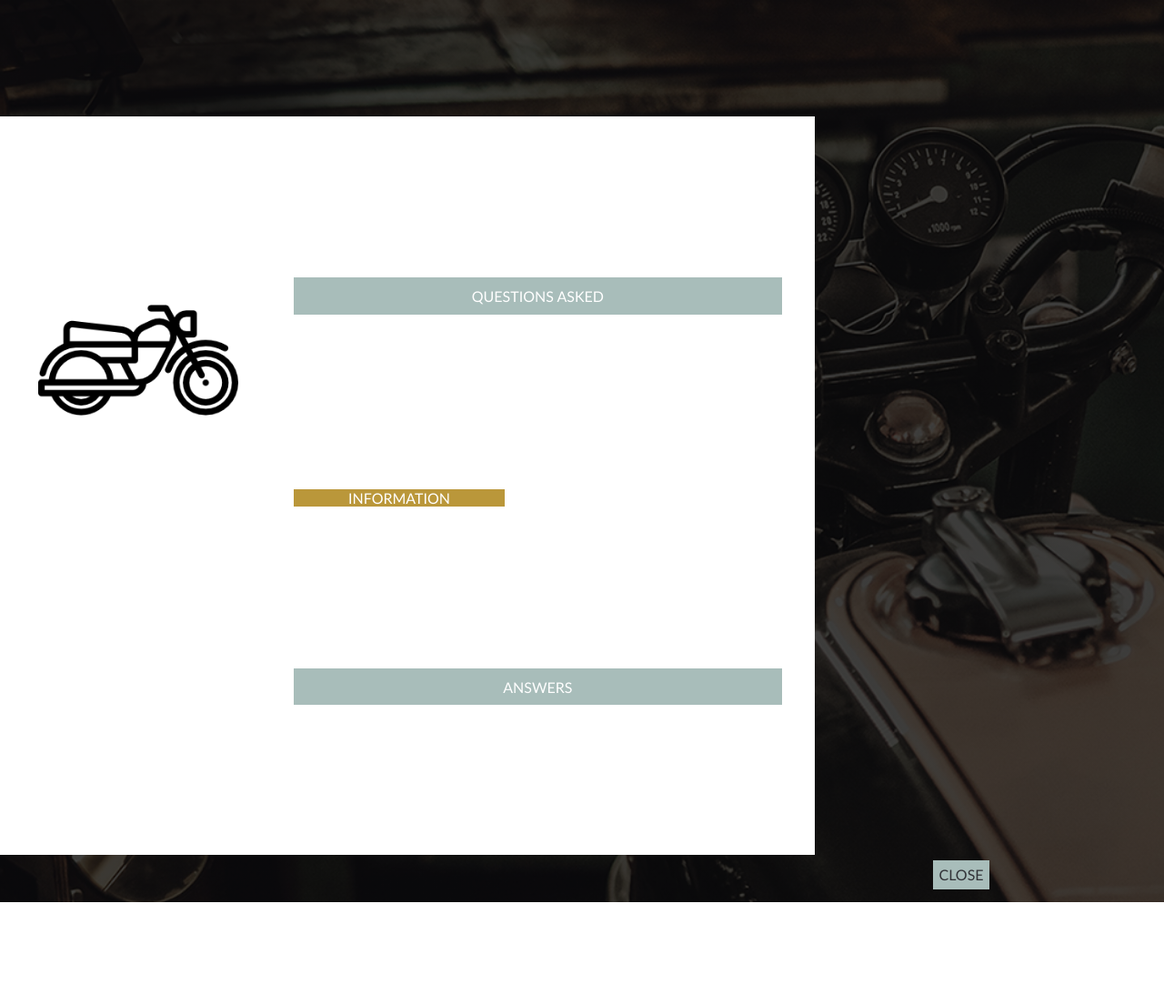
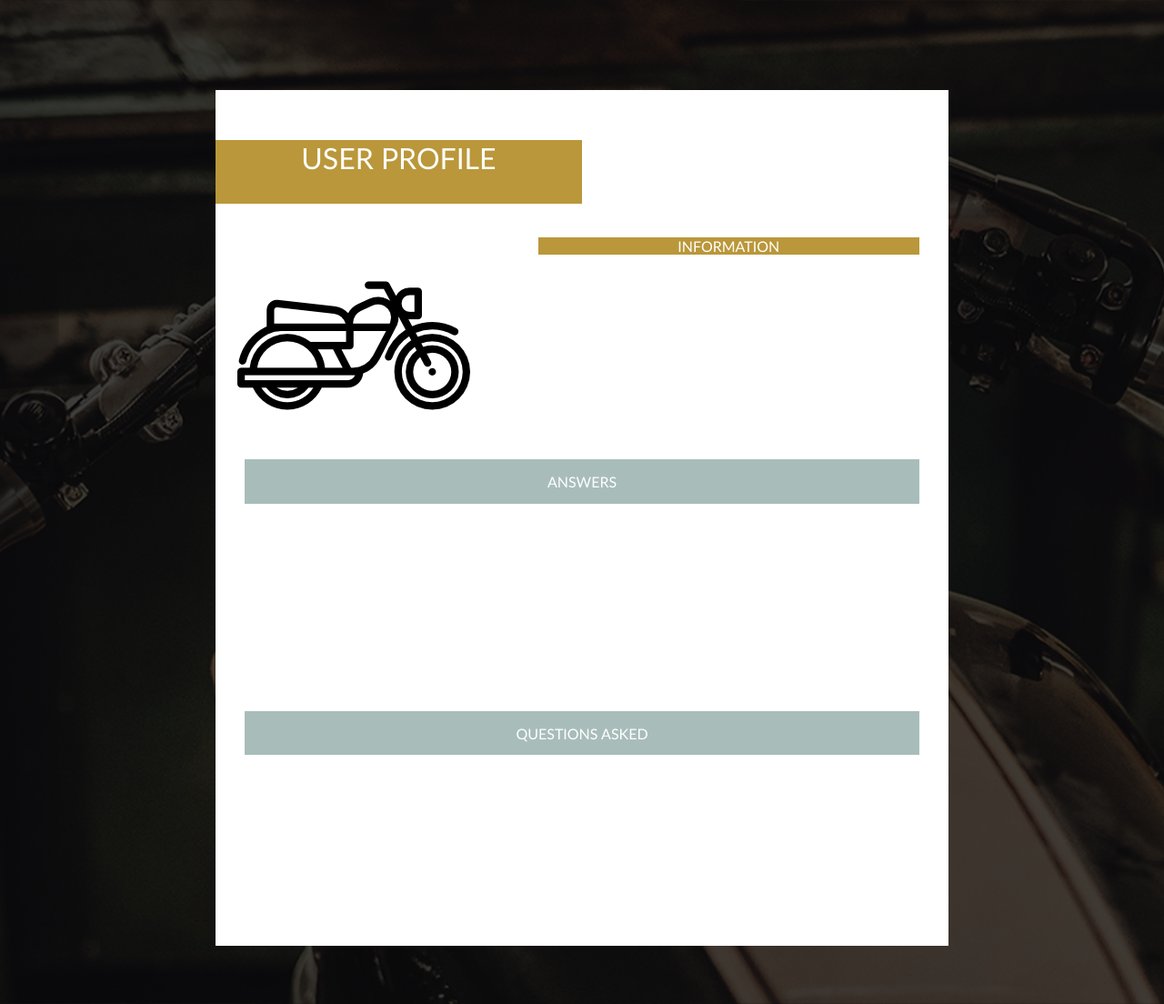
Before and after one commit to bike-md/bike_md, a Django app: page /diag_app/profile/ in a window 1280 px wide. Shown: the whole page at 91% size. Before the commit the page ends 992 px from the top, so only its background shows below. Run offline with Django 3.2, Linux system fonts and the light colour scheme; the visitor is signed in with stand-in values (Sample User, id 1); data comes from the database, SQL or seed files in the repository; data that the repository does not hold is empty; parts of the project's set-up code (start-up, migrations or seed data) failed here and were passed over; some libraries are stand-ins or nearby versions.

Commit message:
pushing profile changes

```diff
--- a/diag_app/static/css/_createaccount.scss
+++ b/diag_app/static/css/_createaccount.scss
@@ -24,7 +24,7 @@
   height: auto;
   padding-top: 2%;
   padding-bottom: 5%;
-  margin: 0 auto;;
+  margin: 0 auto;
 }
 
 
@@ -99,7 +99,6 @@ padding-top: 2%;
     .register-form-submit-button:hover {
       background-color:rgba($charcoal, .8);
       border: none;
-
       }
 
 .register-user-title {
--- a/diag_app/static/css/_profile.scss
+++ b/diag_app/static/css/_profile.scss
@@ -1,23 +1,6 @@
 @import "variables";
 @import "mixins";
 
-.profile-page-username {
-  @include regularfont;
-  color: $charcoal;
-font-weight: 200;
-margin-top: 1%;}
-
-
-.profile-page-information {
-font-size: 1rem;
-font-weight: 400;
-margin-top: .5%;
-}
-.modaltext {
-  @include smallfont;
-  color: $charcoal;
-  font-weight: 200;
-}
 .userprofilebody {
 background-image:
 linear-gradient(
@@ -26,10 +9,93 @@ margin-top: .5%;
 ),
 url("../images/index-background.jpg");
 background-size:cover;
+background-position:center;
 margin:0;
-  overflow:auto;
+padding: 5%;
+}
+.profile-details-goldendecor {
+background-color: $golden;
+height: 70px;
+width: 50%;
+}
+.profile-details-container {
+// display:block;
+height: auto;
+width:70%;
+background-color: white;
+// background-size:cover;
+// background-position:center;
+// background-attachment:fixed;
+padding-top: 2%;
+padding-bottom: 2%;
+box-sizing:border-box;
+margin: 0 auto;
+margin-top: 3%;
+overflow:hidden;
 }
 
+.photo-box {
+// width: 30%;
+height: 220px;
+float: left;
+margin-top: 2%;
+margin-left: 2%;
+margin-bottom: 1%;
+padding:1%;
+background-color: white;
+// position: relative;
+// padding-top: 20px;
+// padding-bottom: 20px;
+// padding-left: 4%;
+.profile-photo img {
+// display: block;
+margin: 0 auto;
+// margin-left: 5%;
+}
+}
+.profile-photo {
+
+}
+.profile-page-information-area {
+font-size: 1rem;
+font-weight: 400;
+margin-top: .5%;
+box-sizing:border-box;
+height: 210px;
+}
+.profile-information-details {
+width: 52%;
+float: right;
+background-color: white;
+margin-left: 1%;
+margin-right: 2%;
+margin-top: 2%;
+padding: 2%;
+overflow: scroll;
+h4 {
+  margin-top: 1%;
+  margin-bottom: 1%;
+}
+p {
+@include smallfont;
+background-color: $golden;
+color: white;
+text-align: center;
+margin-top: 1px;
+}
+}
+.profile-page-username {
+@include regularfont;
+color: $charcoal;
+font-weight: 200;
+margin-top: 1%;
+margin-bottom: 1%;}
+
+.modaltext {
+@include smallfont;
+color: $charcoal;
+font-weight: 200;
+}
 .post-container {
 @include smallfont;
 color: $charcoal;
@@ -42,22 +108,6 @@ margin-top: .5%;
 margin-top: 8%;
 margin-bottom: -.25%;
 }
-
-.profile-photo img {
-  display: block;
-  height: 220px;
-  margin: 0 auto;
-  // margin-left: 5%;
-}
-
-.profile-details {
-  display: inline-block;
-  width:70%;
-  background-color: white;
-  margin: 0 auto;
-  margin-top: 10%;
-}
-
 .profile-box {
 width: 30%;
 height: 220px;
@@ -71,56 +121,13 @@ margin-top: .5%;
 // padding-bottom: 20px;
 // padding-left: 4%;
 }
-
-
-  .profile-information {
-    width: 26%;
-    height: 170px;
-    float: left;
-    background-color: #ffffff;
-    margin-left: 2%;
-    margin-bottom: -1%;
-    padding: 2%;
-    overflow: scroll;
-
-    p {
-      @include smallfont;
-      background-color: $golden;
-      color: white;
-      text-align: center;
-      margin-top: 1px;
-    }
-  }
-
 .profile-questions-asked {
-    width: 60%;
-    height: 170px;
+width: 92%;
+height: 220px;
 float: right;
 background-color: #ffffff;
 margin-right: 2%;
 margin-top: 2%;
-    margin-bottom: 2%;
-    padding: 2%;
-    overflow: scroll;
-
-      p {
-        @include smallfont;
-        background-color: $seafoam;
-        color: white;
-        text-align: center;
-        margin-top: 1px;
-        padding: 2%;
-      }
-  }
-
-
-  .profile-questions-answered {
-    width: 60%;
-    height: 170px;
-    float: right;
-    background-color: #ffffff;
-    margin-right: 2%;
-    margin-bottom: 2%;
 padding: 2%;
 overflow: scroll;
 p {
@@ -132,8 +139,30 @@ margin-top: .5%;
 padding: 2%;
 }
 }
+.techAnswers {
 
+}
+.profile-questions-answered {
+width: 92%;
+height: 220px;
+float: right;
+background-color: #ffffff;
+margin-right: 2%;
+margin-bottom: 1%;
+padding: 2%;
+overflow: scroll;
+p {
+@include smallfont;
+background-color: $seafoam;
+color: white;
+text-align: center;
+margin-top: 1px;
+padding: 2%;
+}
+}
+.profile-techQuestions {
 
+}
 .exitbutton {
 height:40px;
 width:100%;
@@ -158,10 +187,13 @@ margin-top: .5%;
 a:hover{
 color:$seafoam;
 background-color:$charcoal;
-
 }
 }
 
+h4.tech-rating {
+  margin-top: 1%;
+  margin-bottom: 1%;
+}
 
 
 //
--- a/diag_app/static/css/style.css
+++ b/diag_app/static/css/style.css
@@ -684,6 +684,69 @@ hr {
     background-color: #ba973a;
     transition: .5s; }
 
+.userprofilebody {
+  background-image: linear-gradient(rgba(0, 0, 0, 0.75), rgba(0, 0, 0, 0.75)), url("../images/index-background.jpg");
+  background-size: cover;
+  background-position: center;
+  margin: 0;
+  padding: 5%; }
+
+.profile-details-goldendecor {
+  background-color: #ba973a;
+  height: 70px;
+  width: 50%; }
+
+.profile-details-container {
+  height: auto;
+  width: 70%;
+  background-color: white;
+  padding-top: 2%;
+  padding-bottom: 2%;
+  box-sizing: border-box;
+  margin: 0 auto;
+  margin-top: 3%;
+  overflow: hidden; }
+
+.photo-box {
+  height: 220px;
+  float: left;
+  margin-top: 2%;
+  margin-left: 2%;
+  margin-bottom: 1%;
+  padding: 1%;
+  background-color: white; }
+  .photo-box .profile-photo img {
+    margin: 0 auto; }
+
+.profile-page-information-area {
+  font-size: 1rem;
+  font-weight: 400;
+  margin-top: .5%;
+  box-sizing: border-box;
+  height: 210px; }
+
+.profile-information-details {
+  width: 52%;
+  float: right;
+  background-color: white;
+  margin-left: 1%;
+  margin-right: 2%;
+  margin-top: 2%;
+  padding: 2%;
+  overflow: scroll; }
+  .profile-information-details h4 {
+    margin-top: 1%;
+    margin-bottom: 1%; }
+  .profile-information-details p {
+    font-size: 1rem;
+    font-family: gill sans;
+    text-transform: uppercase;
+    font-weight: normal;
+    background-color: #ba973a;
+    color: white;
+    text-align: center;
+    margin-top: 1px; }
+
 .profile-page-username {
   font-size: 1.5rem;
   font-family: gill sans;
@@ -691,12 +754,8 @@ hr {
   font-weight: normal;
   color: #313237;
   font-weight: 200;
-  margin-top: 1%; }
-
-.profile-page-information {
-  font-size: 1rem;
-  font-weight: 400;
-  margin-top: .5%; }
+  margin-top: 1%;
+  margin-bottom: 1%; }
 
 .modaltext {
   font-size: 1rem;
@@ -705,12 +764,6 @@ hr {
   font-weight: normal;
   color: #313237;
   font-weight: 200; }
-
-.userprofilebody {
-  background-image: linear-gradient(rgba(0, 0, 0, 0.75), rgba(0, 0, 0, 0.75)), url("../images/index-background.jpg");
-  background-size: cover;
-  margin: 0;
-  overflow: auto; }
 
 .post-container {
   font-size: 1rem;
@@ -730,18 +783,6 @@ hr {
   margin-top: 8%;
   margin-bottom: -.25%; }
 
-.profile-photo img {
-  display: block;
-  height: 220px;
-  margin: 0 auto; }
-
-.profile-details {
-  display: inline-block;
-  width: 70%;
-  background-color: white;
-  margin: 0 auto;
-  margin-top: 10%; }
-
 .profile-box {
   width: 30%;
   height: 220px;
@@ -752,33 +793,13 @@ hr {
   background-color: white;
   position: relative; }
 
-.profile-information {
-  width: 26%;
-  height: 170px;
-  float: left;
-  background-color: #ffffff;
-  margin-left: 2%;
-  margin-bottom: -1%;
-  padding: 2%;
-  overflow: scroll; }
-  .profile-information p {
-    font-size: 1rem;
-    font-family: gill sans;
-    text-transform: uppercase;
-    font-weight: normal;
-    background-color: #ba973a;
-    color: white;
-    text-align: center;
-    margin-top: 1px; }
-
 .profile-questions-asked {
-  width: 60%;
-  height: 170px;
+  width: 92%;
+  height: 220px;
   float: right;
   background-color: #ffffff;
   margin-right: 2%;
   margin-top: 2%;
-  margin-bottom: 2%;
   padding: 2%;
   overflow: scroll; }
   .profile-questions-asked p {
@@ -793,12 +814,12 @@ hr {
     padding: 2%; }
 
 .profile-questions-answered {
-  width: 60%;
-  height: 170px;
+  width: 92%;
+  height: 220px;
   float: right;
   background-color: #ffffff;
   margin-right: 2%;
-  margin-bottom: 2%;
+  margin-bottom: 1%;
   padding: 2%;
   overflow: scroll; }
   .profile-questions-answered p {
@@ -832,6 +853,10 @@ hr {
   .exitbutton a:hover {
     color: #a8bdba;
     background-color: #313237; }
+
+h4.tech-rating {
+  margin-top: 1%;
+  margin-bottom: 1%; }
 
 .problem-list-box {
   display: block;
--- a/diag_app/templates/profile.html
+++ b/diag_app/templates/profile.html
@@ -14,10 +14,51 @@
     <body class ="userprofilebody">
         <input id="currentTech" type="hidden" name="user_id" value="{{request.user.id}}">
 
+<!--White Box background styling-->
+<div class="profile-details-container">
 
 
-        <div class="profile-details">
-          <div class="profile-title"><p>User Profile<p></div>
+  <!--Title-->
+  <div class="profile-details-goldendecor">
+    <h1 class="profile-title">User Profile</h1>
+</div>
+
+<!--Boxes all of the data-->
+<div class="profile-details-box">
+
+
+<!--Data form-->
+  <div class="photo-box">
+    <div id="profileImg" class="profile-photo">
+        <img  src ="{% static 'images/transport-3.png' %}"  alt="">
+    </div>
+  </div>
+
+  <div class="profile-page-information-area">
+  <div id="techInfo" class="profile-information-details"><p>Information</p></div>
+  </div>
+
+
+  <div class="profile-techAnswers">
+      <div id="techAnswers" class="profile-questions-answered"><p>answers</p></div>
+  </div>
+
+  <div class="profile-techQuestions">
+      <div id="techQuestions" class="profile-questions-asked"><p>questions asked</p></div>
+  </div>
+
+</div>
+</div>
+
+
+
+<!--
+
+        <div class="profile-details-container">
+          <div class="profile-details-box">
+            <div class="profile-details-goldendecor">
+              <h1 class="profile-title">User Profile</h1>
+            </div>
               <div class="profile-box">
                   <div id="profileImg" class="profile-photo">
                       <img  src ="{% static 'images/transport-3.png' %}"  alt="">
@@ -29,8 +70,9 @@
 
               <div id="techAnswers" class="profile-questions-answered"><p>answers</p></div>
             </div>
+        </div>
 
-        <div class="exitbutton"><a href="/diag_app/">close</a></div>
+        <div class="exitbutton"><a href="/diag_app/">close</a></div> -->
 
 
         <script id="info-template" type="text/x-handlebars-template">
```
Also changed, not shown: diag_app/templates/create_account.html (+6 -2 lines), 1 other file. Lines whose indentation alone changed are shown as unchanged.
